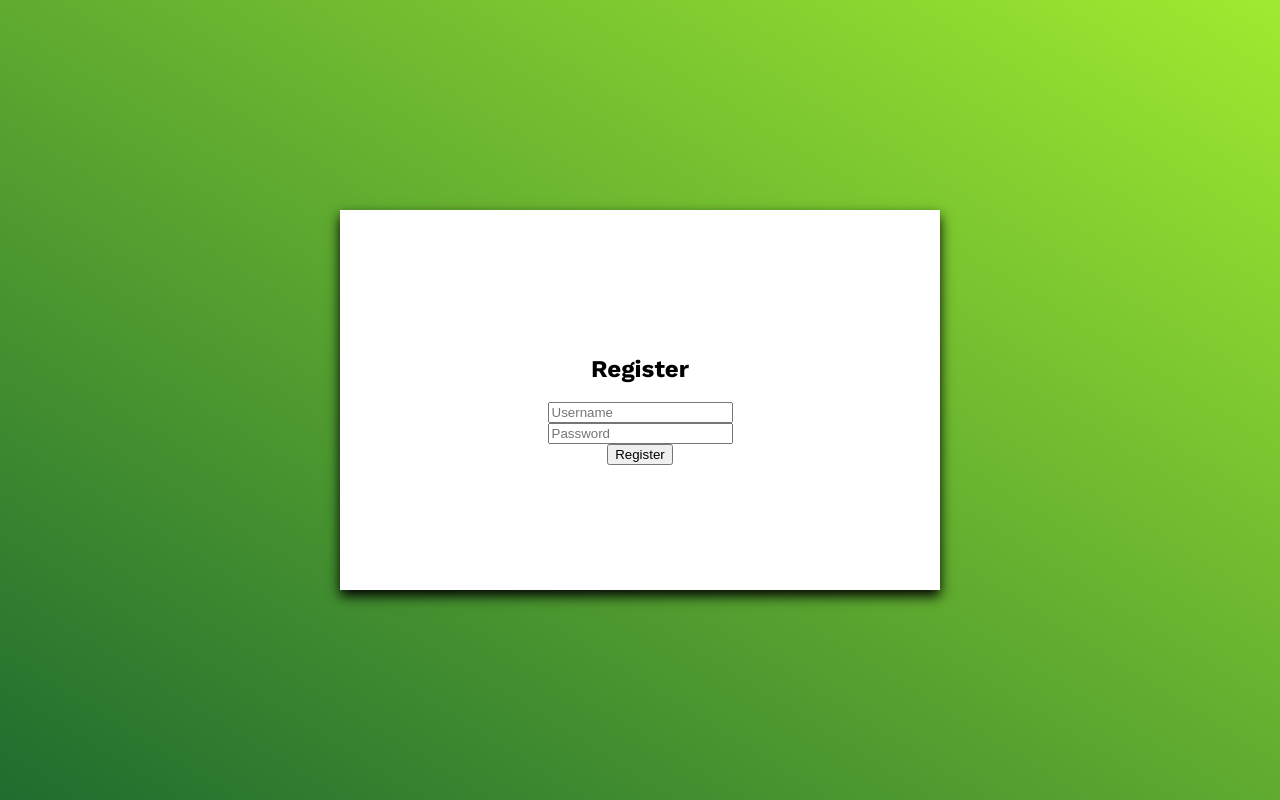
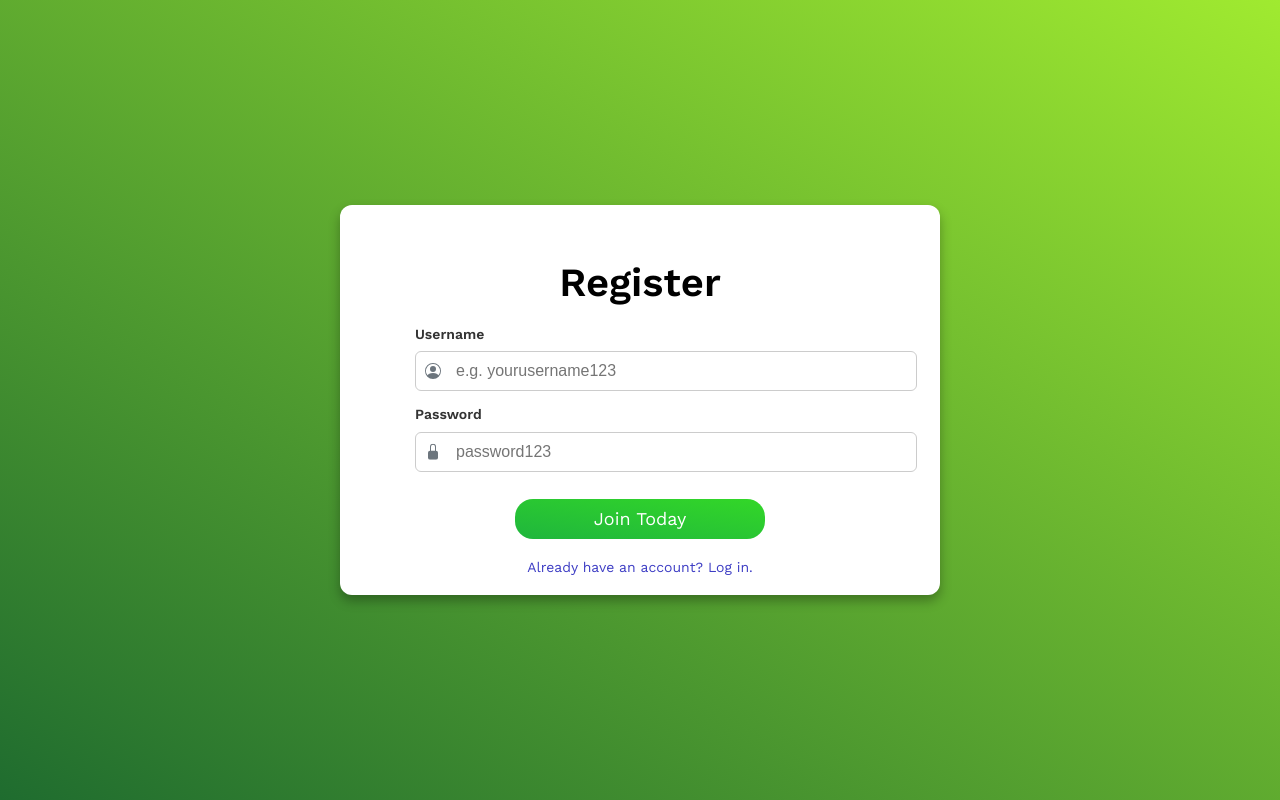
Before and after one commit to calebashw/Blackjack-Frontend, a React (Create React App) app: page /register in a window 1280 px wide. Built offline with nearby package versions, Linux system fonts and the light colour scheme.

Commit message:
Adding some icons for register/login page, style finishing for login/register

```diff
--- a/package.json
+++ b/package.json
@@ -7,6 +7,7 @@
     "@testing-library/react": "^13.4.0",
     "@testing-library/user-event": "^13.5.0",
     "axios": "^1.7.7",
+    "bootstrap-icons": "^1.11.3",
     "react": "^18.3.1",
     "react-dom": "^18.3.1",
     "react-router-dom": "^6.27.0",
--- a/src/Login.jsx
+++ b/src/Login.jsx
@@ -1,4 +1,3 @@
-// Login.js
 import React, { useState } from 'react';
 import axios from 'axios';
 import { useNavigate } from 'react-router-dom';
@@ -33,32 +32,47 @@ function Login({ setAuthenticated }) {
       <div className="login-form">
         <h2>Welcome Back</h2>
         <div className="inputs">
+          {/* Username Input */}
           <label className="username-label" htmlFor="username">Username</label>
+          <div className="input-container">
+            <svg xmlns="http://www.w3.org/2000/svg" width="16" height="16" fill="currentColor" className="icon-username" viewBox="0 0 16 16">
+              <path d="M11 6a3 3 0 1 1-6 0 3 3 0 0 1 6 0" />
+              <path fillRule="evenodd" d="M0 8a8 8 0 1 1 16 0A8 8 0 0 1 0 8m8-7a7 7 0 0 0-5.468 11.37C3.242 11.226 4.805 10 8 10s4.757 1.225 5.468 2.37A7 7 0 0 0 8 1" />
+            </svg>
             <input
               type="text"
               id="username"
               aria-label="username"
               placeholder="e.g. yourusername123"
               className="login-input"
+              required
               value={username}
               onChange={(e) => setUsername(e.target.value)}
             />
+          </div>
+
+          {/* Password Input */}
+          <label className="password-label" htmlFor="password-input">Password</label>
+          <div className="input-container">
+            <svg xmlns="http://www.w3.org/2000/svg" width="16" height="16" fill="currentColor" className="icon-password" viewBox="0 0 16 16">
+              <path d="M8 1a2 2 0 0 1 2 2v4H6V3a2 2 0 0 1 2-2m3 6V3a3 3 0 0 0-6 0v4a2 2 0 0 0-2 2v5a2 2 0 0 0 2 2h6a2 2 0 0 0 2-2V9a2 2 0 0 0-2-2" />
+            </svg>
             <input
               type="password"
+              id="password-input"
               aria-label="password"
               placeholder="password123"
               className="login-input"
-            id="password-input"
+              required
               value={password}
               onChange={(e) => setPassword(e.target.value)}
             />
           </div>
+        </div>
+
         <button className="register-login-button" type="submit">Sign in</button>
 
-        {/* <p id="new-user">New User?</p>
-        <p id="sign-up-paragraph">Sign up <a href="/register">here</a> </p> */}
         <a id="sign-up-paragraph" href="/register">Don't have an account?</a>
-
       </div>
     </form>
   );
--- a/src/Register.jsx
+++ b/src/Register.jsx
@@ -1,11 +1,11 @@
-// Register.js
-import React, { useState } from 'react';
-import axios from 'axios';
-import { useNavigate } from 'react-router-dom';
+import React, { useState } from "react";
+import axios from "axios";
+import { useNavigate } from "react-router-dom";
+import "./style/register_login_style.css";
 
 function Register() {
-  const [username, setUsername] = useState('');
-  const [password, setPassword] = useState('');
+  const [username, setUsername] = useState("");
+  const [password, setPassword] = useState("");
   const navigate = useNavigate();
 
   const handleRegister = async (e) => {
@@ -16,30 +16,88 @@ function Register() {
         username,
         password,
       });
-      alert('Registration successful! Please log in.');
-      navigate('/login'); // Redirect to login after successful registration
+      alert("Registration successful! Please log in.");
+      navigate("/login"); // Redirect to login after successful registration
     } catch (error) {
-      console.error('Registration failed:', error);
-      alert('Registration failed. Try a different username.');
+      console.error("Registration failed:", error);
+      alert("Registration failed. Try a different username.");
     }
   };
 
   return (
     <form onSubmit={handleRegister}>
+      <div className="login-form">
         <h2>Register</h2>
+        <div className="inputs">
+          {/* Username Input */}
+          <label className="username-label" htmlFor="username">
+            Username
+          </label>
+          <div className="input-container">
+            <svg
+              xmlns="http://www.w3.org/2000/svg"
+              width="16"
+              height="16"
+              fill="currentColor"
+              className="icon-username"
+              viewBox="0 0 16 16"
+            >
+              <path d="M11 6a3 3 0 1 1-6 0 3 3 0 0 1 6 0" />
+              <path
+                fillRule="evenodd"
+                d="M0 8a8 8 0 1 1 16 0A8 8 0 0 1 0 8m8-7a7 7 0 0 0-5.468 11.37C3.242 11.226 4.805 10 8 10s4.757 1.225 5.468 2.37A7 7 0 0 0 8 1"
+              />
+            </svg>
             <input
               type="text"
-        placeholder="Username"
+              id="username"
+              aria-label="username"
+              placeholder="e.g. yourusername123"
+              className="login-input"
+              required
               value={username}
               onChange={(e) => setUsername(e.target.value)}
             />
+          </div>
+
+          {/* Password Input */}
+          <label className="password-label" htmlFor="password-input">
+            Password
+          </label>
+          <div className="input-container">
+            <svg
+              xmlns="http://www.w3.org/2000/svg"
+              width="16"
+              height="16"
+              fill="currentColor"
+              className="icon-password"
+              viewBox="0 0 16 16"
+            >
+              <path d="M8 1a2 2 0 0 1 2 2v4H6V3a2 2 0 0 1 2-2m3 6V3a3 3 0 0 0-6 0v4a2 2 0 0 0-2 2v5a2 2 0 0 0 2 2h6a2 2 0 0 0 2-2V9a2 2 0 0 0-2-2" />
+            </svg>
             <input
               type="password"
-        placeholder="Password"
+              id="password-input"
+              aria-label="password"
+              placeholder="password123"
+              className="login-input"
+              required
               value={password}
               onChange={(e) => setPassword(e.target.value)}
             />
-      <button type="submit">Register</button>
+          </div>
+        </div>
+
+        {/* Submit Button */}
+        <button className="register-login-button" type="submit">
+          Join Today
+        </button>
+
+        {/* Redirect to Login */}
+        <a id="sign-up-paragraph" href="/login">
+          Already have an account? Log in.
+        </a>
+      </div>
     </form>
   );
 }
--- a/src/style/register_login_style.css
+++ b/src/style/register_login_style.css
@@ -1,31 +1,34 @@
 html, body {
-    height: 100%; /* Ensure html and body take up the full viewport height */
-    margin: 0; /* Remove any default margin */
-    padding: 0; /* Remove any default padding */
+    height: 100%;
+    margin: 0;
+    padding: 0;
     font-family: "Work Sans", sans-serif;
     font-optical-sizing: auto;
     background: linear-gradient(to bottom left, rgb(160, 234, 48), rgb(31, 108, 47));
-    background-repeat: no-repeat; /* Prevent tiling */
-    background-size: cover; /* Ensure the gradient spans the entire viewport */
+    background-repeat: no-repeat;
+    background-size: cover;
     background-attachment: fixed;
     display: flex;
     justify-content: center;
     align-items: center;
 }
 
+/* Form container */
 form {
     background-color: white;
-    padding-top: 10px;
-    padding-bottom: 10px;
-    height: 45vh;
+    padding-top: 20px;
+    padding-bottom: 20px;
+    height: auto;
     width: 600px;
     justify-content: center;
     align-items: center;
     flex-direction: column;
     display: flex;
-    box-shadow: 0 6px 12px;
+    box-shadow: 0 6px 12px rgba(0, 0, 0, 0.3);
+    border-radius: 12px;
 }
 
+/* Login button */
 .register-login-button {
     background: linear-gradient(to bottom left, rgb(51, 215, 40), rgb(31, 182, 61));
     color: white;
@@ -34,10 +37,10 @@ form {
     width: 250px;
     padding: 5px;
     margin-top: 12px;
-    flex-direction: column;
     border: none;
     font-family: "Work Sans", sans-serif;
     font-size: 18px;
+    text-align: center;
 }
 
 .register-login-button:hover {
@@ -45,6 +48,7 @@ form {
     background: linear-gradient(to bottom left, rgb(78, 227, 68), rgb(61, 211, 91));
 }
 
+/* Login form container */
 .login-form {
     flex-direction: column;
     width: 500px;
@@ -54,8 +58,10 @@ form {
     font-size: 40px;
     font-weight: 600;
     margin-bottom: 20px;
+    text-align: center;
 }
 
+/* Input fields container */
 .inputs {
     flex-direction: column;
     justify-content: center;
@@ -65,33 +71,104 @@ form {
     margin-top: 10px;
 }
 
+.input-container {
+    position: relative;
+    width: 100%;
+    max-width: 450px;
+    margin-bottom: 15px;
+}
+
+.input-container .icon-username {
+    position: absolute;
+    top: 50%;
+    transform: translateY(-50%);
+    left: 10px;
+    pointer-events: none;
+    color: #6c757d;
+    font-size: 16px;
+    height: 16px;
+    width: 16px;
+}
+
+.input-container .icon-password {
+    position: absolute;
+    top: 50%;
+    transform: translateY(-20%);
+    left: 10px;
+    pointer-events: none;
+    color: #6c757d;
+    font-size: 16px;
+    height: 16px;
+    width: 16px;
+}
+
 .login-input {
     border-radius: 6px;
-    padding: 5px;
-    width: 450px;
-    /* border: rgb(60, 196, 196); */
-    border-width: 1px;
+    padding: 10px 10px 10px 40px;
+    width: 100%;
+    border: 1px solid #ccc;
+    font-size: 16px;
+    transition: border-color 0.2s ease-in-out;
 }
 
+/* When clicked onto inputs style */
+.login-input:focus {
+    outline: none;
+    border-color: rgb(60, 196, 196);
+    box-shadow: 0 0 5px rgba(60, 196, 196, 0.5);
+}
+
+/* Username and password labels */
+.username-label {
+    align-items: flex-start;
+    justify-content: flex-start;
+    margin-bottom: 9px;
+    display: flex;
+    width: 100%;
+    max-width: 450px;
+    font-size: 14px;
+    font-weight: 600;
+    color: #333;
+}
+
+.password-label {
+    align-items: flex-start;
+    justify-content: flex-start;
+    margin-bottom: 0px;
+    display: flex;
+    width: 100%;
+    max-width: 450px;
+    font-size: 14px;
+    font-weight: 600;
+    color: #333;
+}
+
+/* Password input specific margin */
 #password-input {
     margin-top: 10px;
 }
 
-#new-user {
-    margin-top: 35px;
-    margin-bottom: 5px;
-    font-family: Verdana, Geneva, Tahoma, sans-serif;
-    font-weight: 600;
-}
+/* "Don't have an account?" link */
 #sign-up-paragraph {
-    margin-top: 5px;
+    margin-top: 20px;
     font-family: "Work Sans", sans-serif;
-    flex-direction: column;
+    font-size: 14px;
+    display: block;
+    text-align: center;
+    text-decoration: none;
+    color: rgb(61, 61, 196);
 }
 
-.username-label {
-    align-items: flex-start;
-    justify-content: flex-start;
-    margin-bottom: 7px;
-    display: flex;
+#sign-up-paragraph:hover {
+    text-decoration: underline;
 }
+
+/* Accessibility for links */
+a {
+    text-decoration: none;
+    color: rgb(61, 61, 196);
+}
+
+a:hover {
+    text-decoration: underline;
+}
```
Also changed, not shown: 1 other file (tests, documents, lock files or other folders). Lines whose indentation alone changed are shown as unchanged.
